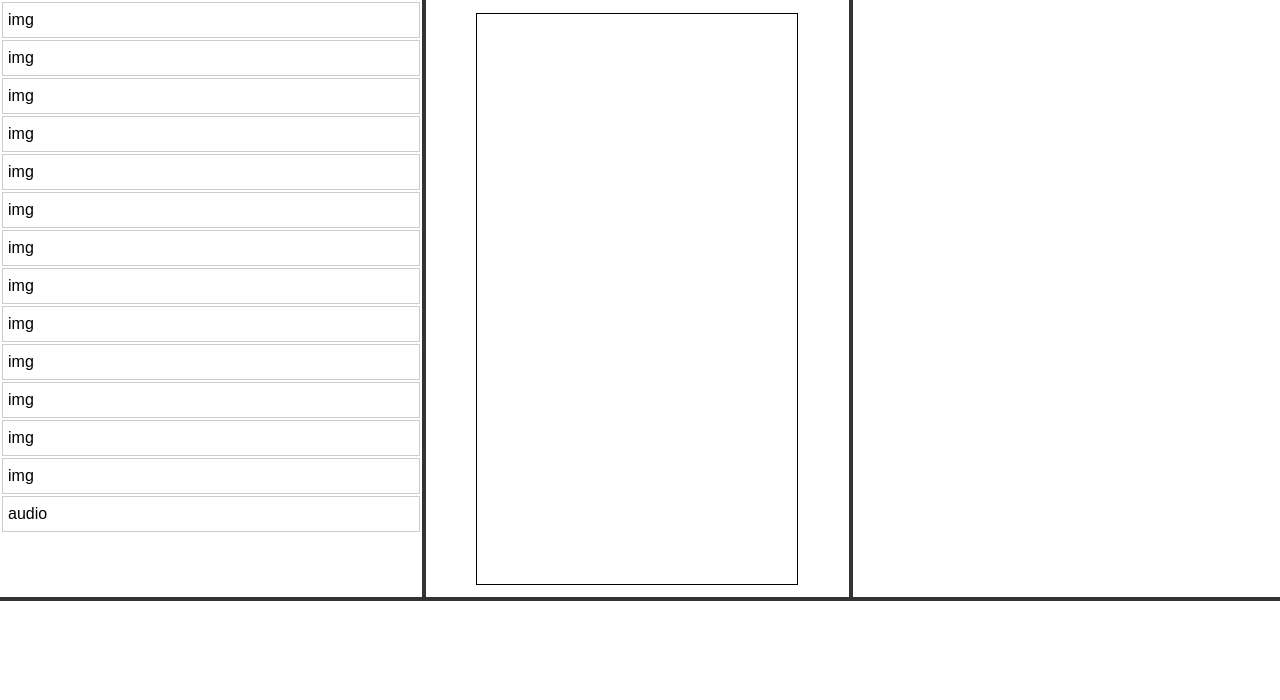
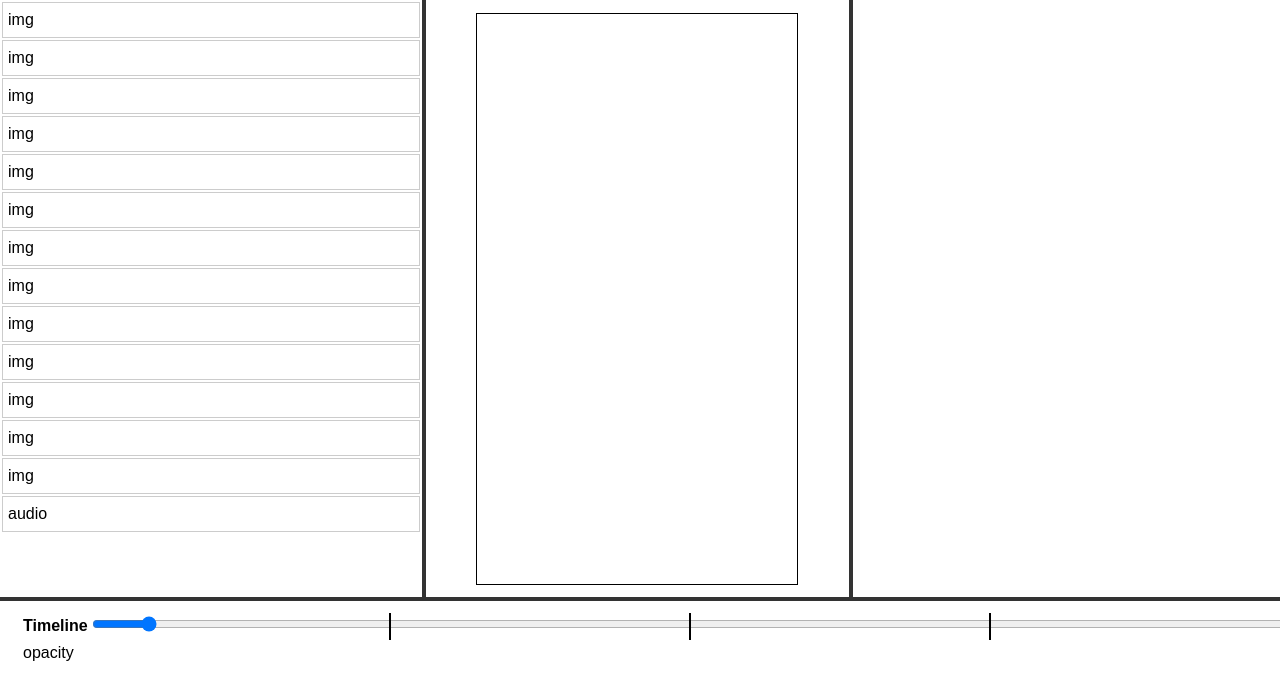
Before and after one commit to artemiomorales/maestro-web, a React (Vite) app: page / in a window 1280 px wide. Shown: the top 700 px of the page. Built offline with nearby package versions, Linux system fonts and the light colour scheme.

Commit message:
Begin implementing timeline window

```diff
--- a/scene.json
+++ b/scene.json
@@ -4,7 +4,7 @@
         "height": 1080,
         "duration": 10
     },
-    "elements": [
+    "nodes": [
         {
             "id": "557c73d4-02ea-47d7-9760-4824a45c8cb1",
             "type": "img",
@@ -267,5 +267,33 @@
                 }
             ]
         }
+    ],
+    "timelines": [
+        {
+            "duration": 10,
+            "tracks": [
+                {
+                    "id": "",
+                    "target": "557c73d4-02ea-47d7-9760-4824a45c8cb1",
+                    "type": "opacity",
+                    "clips": [
+                        {
+                            "id": "fdaiofe1",
+                            "start": 0,
+                            "end": 0.5,
+                            "initialOpacity": 0,
+                            "targetOpacity": 1
+                        },
+                        {
+                            "id": "fdaiofe2",
+                            "start": 0.5,
+                            "end": 1,
+                            "initialOpacity": 1,
+                            "targetOpacity": 0
+                        }
+                    ]
+                }
+            ]
+        }
     ]
 }
--- a/src/App.tsx
+++ b/src/App.tsx
@@ -7,8 +7,9 @@ import sceneData from '../scene.json';
 const App = () => {
   const dispatch = useDispatch();
 
+  console.log('sceneData', sceneData);
   useEffect(() => {
-    dispatch(setScene(sceneData));
+    dispatch( setScene( sceneData ) );
   }, [dispatch]);
 
   return (
--- a/src/components/Hierarchy.tsx
+++ b/src/components/Hierarchy.tsx
@@ -1,6 +1,6 @@
 import { useEffect, useRef, useState } from "react";
 import { useDispatch, useSelector } from "react-redux";
-import { setSelectedNode, Node } from "../redux/slices/editorSlice";
+import { setSelectedNodes, Node } from "../redux/slices/editorSlice";
 
 const Hierarchy = () => {
     const dispatch = useDispatch();
@@ -13,7 +13,7 @@ const Hierarchy = () => {
 
     const {
         scene,
-        selectedNode,
+        selectedNodes,
     } = useSelector( (state: any) => state.editor);
 
     const hierarchyRef = useRef<HTMLDivElement>(null);
@@ -31,19 +31,17 @@ const Hierarchy = () => {
         }
     }, [topLeftResizerDelta, topRightResizerDelta, bottomResizerDelta, resizerActive, hierarchyWidth]);
 
-    console.log("Inspector render", selectedNode);
-    const { elements } = scene;
+    const { nodes } = scene;
 
     return (
         <div className="hierarchy" ref={hierarchyRef}>
 
             <table>
                 <tbody>
-                    {elements?.map((element: Node, index: number) => (
-                        <tr key={index} className={ element?.id === selectedNode?.id ? 'selected' : '' } onClick={(e) => {
+                    {nodes?.map((element: Node, index: number) => (
+                        <tr key={index} className={ element?.id === selectedNodes[0]?.id ? 'selected' : '' } onClick={(e) => {
                             e.stopPropagation();
-                            console.log("Clicked on element", element);
-                            dispatch(setSelectedNode(element));
+                            dispatch(setSelectedNodes([element]));
                         }}>
                             <td>
                                 <span>{element.type}</span>
--- a/src/components/Inspector.tsx
+++ b/src/components/Inspector.tsx
@@ -10,7 +10,7 @@ const Inspector = () => {
     } = useSelector( (state: any) => state.window);
 
     const {
-        selectedNode,
+        selectedNodes,
     } = useSelector( (state: any) => state.editor);
 
     const inspectorRef = useRef<HTMLDivElement>(null);
@@ -30,10 +30,11 @@ const Inspector = () => {
 
     return (
       <div className="inspector" ref={inspectorRef}>
-        { selectedNode &&
+        { selectedNodes[0] &&
             <div>
-                <p>{selectedNode.type}</p>
+                <p>{selectedNodes[0].type}</p>
                 <table>
+                    <tbody>
                         <tr>
                             <td>
                                 <strong>Transform</strong>
@@ -56,7 +57,11 @@ const Inspector = () => {
                                 <input type="number"></input>
                             </td>
                         </tr>
+                    </tbody>
                 </table>
+                { selectedNodes[0].type === "img" && selectedNodes[0].path !== "" &&
+                    <img src={selectedNodes[0].path}></img>
+                }
             </div>
         }
       </div>
--- a/src/components/Timeline.tsx
+++ b/src/components/Timeline.tsx
@@ -1,7 +1,79 @@
+import { useDispatch, useSelector } from "react-redux";
+import { Clip, setSelectedTracks } from "../redux/slices/editorSlice";
+import { Track } from "../redux/slices/editorSlice";
+import { useCallback, useEffect, useState } from "react";
+
 const Timeline = () => {
-    return (
+  const dispatch = useDispatch();
+  const [ hashes, setHashes ] = useState<object[]>([]);
+  const clipWindowRef = useCallback( node => {
+    if(node !== null) {
+      console.log(node.getBoundingClientRect());
+      const pixelOffset = node.getBoundingClientRect().width / 10;
+      const newHashes = [];
+      for (let i = 1; i < 10; i++) {
+        newHashes.push({ left: i * pixelOffset });
+      }
+      setHashes(newHashes);
+    }
+  }, []);
+
+  const {
+    scene,
+    selectedNodes,
+    selectedTracks,
+    selectedClips,
+} = useSelector( (state: any) => state.editor);
+
+  let tracks: Track[] = [];
+
+  useEffect(() => {
+    console.log('scene', scene);
+    if (scene) {
+      tracks = scene.timelines[0]?.tracks;
+    }
+  }, [ scene.timelines ] );
+
+  return (
       <div className="timeline">
-
+        <table>
+          <tbody>
+            <tr>
+              <td>
+                <strong>Timeline</strong>
+              </td>
+              <td className="clip-window" ref={clipWindowRef}>
+                <input className="scrubber" type="range" min="0" max="3000" step="1" />
+                { hashes.map((hash: any, index: number) => {
+                  return (
+                    <div key={index} className="hash" style={ { left : hash.left }}>
+                    </div>
+                  )
+                })}
+              </td>
+            </tr>
+            { scene && scene.timelines[0] && scene.timelines[0].tracks.length > 0 && scene.timelines[0].tracks.map((track: Track) => {
+                return (
+                  <tr key={track.id}>
+                    <td className={ selectedTracks[0]?.id === track.id ? 'selected track' : 'track' } onClick={(e) => {
+                        e.stopPropagation();
+                        dispatch(setSelectedTracks([track]));
+                    }}>
+                        <span>{track.type}</span>
+                    </td>
+                    <td className="clip-container">
+                      { track.clips.map((clip: Clip) => {
+                        return (
+                          <div key={clip.id} className={ selectedClips[0]?.id === clip.id ? 'selected clip' : 'clip' } style={ { left : clip.start }} >
+                          </div>
+                        )
+                      })}
+                    </td>
+                  </tr>
+                )
+            })}
+          </tbody>
+        </table>
       </div>
     );
   };
--- a/src/index.scss
+++ b/src/index.scss
@@ -22,7 +22,6 @@ body {
     margin: 0;
     padding: 0;
     font-family: Arial, sans-serif;
-    height: 10000px;
 }
 
 .preview-iframe {
@@ -36,9 +35,45 @@ body {
     bottom: 0;
     left: 0;
     width: 100%;
-    color: #fff;
     padding: 10px 20px;
     z-index: 9999;
+
+    table {
+        width: 100%;
+
+        tr {
+            display: flex;
+
+            .clip-window {
+                position: relative;
+                width: 3000px;
+            }
+
+            .clip-container {
+                position: relative;
+
+                .clip {
+                    background: gray;
+                    position: absolute;
+                }
+            }
+        }
+    }
+
+    .hash {
+        position: absolute;
+        top: 0;
+        left: 0;
+        width: 2px;
+        height: 100%;
+        background: #000;
+    }
+
+    .track {
+        position: relative;
+    }
+
+
 }
 
 .play {
@@ -67,11 +102,6 @@ body {
     left: 0;
     width: 100%;
     z-index: 9999;
-}
-
-img {
-    max-width: 100%;
-    opacity: 0;
 }
 
 #root {
@@ -162,6 +192,13 @@ input[type="range"] {
     width: 100%;
 }
 
+.preview-window {
+    img {
+        max-width: 100%;
+        opacity: 0;
+    }
+}
+
 .hierarchy {
     overflow-y: scroll;
 
@@ -183,9 +220,16 @@ input[type="range"] {
 
 .inspector {
     padding: 20px;
+    max-height: 100%;
+    overflow: auto;
 
     input {
         width: 50px;
+    }
+
+    img {
+        border: 1px solid #ccc;
+        max-width: 200px;
     }
 }
 
--- a/src/redux/slices/editorSlice.ts
+++ b/src/redux/slices/editorSlice.ts
@@ -3,6 +3,11 @@ import { createSlice, PayloadAction } from '@reduxjs/toolkit';
 export interface Vector2 {
     x: number;
     y: number;
+}
+
+export interface Scene {
+  nodes: Node[];
+  timelines: Timeline[];
 }
 
 export interface Node {
@@ -11,36 +16,65 @@ export interface Node {
     position: Vector2;
     scale: Vector2;
     type: "text" | "img" | "video" | "audio";
+    path: string;
+}
+
+export interface Clip {
+  id: string;
+  start: number;
+  end: number;
+  opacityStart?: number;
+  opacityEnd?: number;
+}
+
+export interface Track {
+  id: string;
+  type: string;
+  path: string;
+  clips: Clip[];
+}
+
+export interface Timeline {
+  tracks: Track[];
 }
 
 export interface EditorState {
     duration: number;
-    scene: {
-      elements: Node[];
-    }
-    selectedNode: Node | null;
+    scene: Scene;
+    selectedNodes: Node[];
+    selectedTracks: Track[];
+    selectedClips: Clip[];
 }
 
 const initialState: EditorState = {
     duration: 0,
     scene: {
-      elements: []
+      nodes: [],
+      timelines: []
     },
-    selectedNode: null
+    selectedNodes: [],
+    selectedTracks: [],
+    selectedClips: []
 };
 
 const editorSlice = createSlice({
-  name: 'window',
+  name: 'editor',
   initialState,
   reducers: {
     setDuration: (state, action: PayloadAction<number>) => {
       state.duration = action.payload;
     },
-    setScene: (state, action: PayloadAction<object>) => {
-        state.scene = action.payload;
+    setScene: (state, action: PayloadAction<Scene>) => {
+      state.scene = action.payload;
     },
-    setSelectedNode: (state, action: PayloadAction<Node>) => {
-        state.selectedNode = action.payload;
+    setSelectedNodes: (state, action: PayloadAction<Node[]>) => {
+      state.selectedNodes = action.payload;
+    },
+    setSelectedTracks: (state, action: PayloadAction<Track[]>) => {
+      state.selectedTracks = action.payload;
+    },
+    setSelectedClips: (state, action: PayloadAction<Clip[]>) => {
+      state.selectedClips = action.payload;
     }
   },
 });
@@ -48,7 +82,9 @@ const editorSlice = createSlice({
 export const {
     setDuration,
     setScene,
-    setSelectedNode
+    setSelectedNodes,
+    setSelectedTracks,
+    setSelectedClips
 } = editorSlice.actions;
 
 export default editorSlice.reducer;
--- a/src/redux/slices/timelineSlice.ts
+++ b/src/redux/slices/timelineSlice.ts
@@ -7,37 +7,41 @@ interface Clip {
   opacityEnd?: number;
 }
 
-interface Element {
+interface Track {
   id: string;
   type: string;
   path: string;
   clips: Clip[];
 }
 
-interface TimelineState {
-  elements: Element[];
+interface Timeline {
+  tracks: Track[];
+  selectedTracks: Track[];
+  selectedClips: Clip[];
 }
 
-const initialState: TimelineState = {
-  elements: [],
+const initialState: Timeline = {
+  tracks: [],
+  selectedTracks: [],
+  selectedClips: [],
 };
 
 const timelineSlice = createSlice({
   name: 'timeline',
   initialState,
   reducers: {
-    setElements: (state, action: PayloadAction<Element[]>) => {
-      state.elements = action.payload;
-    },
-    updateElement: (state, action: PayloadAction<Element>) => {
-      const index = state.elements.findIndex(el => el.id === action.payload.id);
-      if (index !== -1) {
-        state.elements[index] = action.payload;
-      }
-    },
+    // setNodes: (state, action: PayloadAction<Element[]>) => {
+    //   state.nodes = action.payload;
+    // },
+    // updateElement: (state, action: PayloadAction<Element>) => {
+    //   const index = state.nodes.findIndex(el => el.id === action.payload.id);
+    //   if (index !== -1) {
+    //     state.nodes[index] = action.payload;
+    //   }
+    // },
   },
 });
 
-export const { setElements, updateElement } = timelineSlice.actions;
+export const { } = timelineSlice.actions;
 
 export default timelineSlice.reducer;
```
Also changed, not shown: public/player/scripts/script.js (+20 -20 lines). Lines whose indentation alone changed are shown as unchanged.
